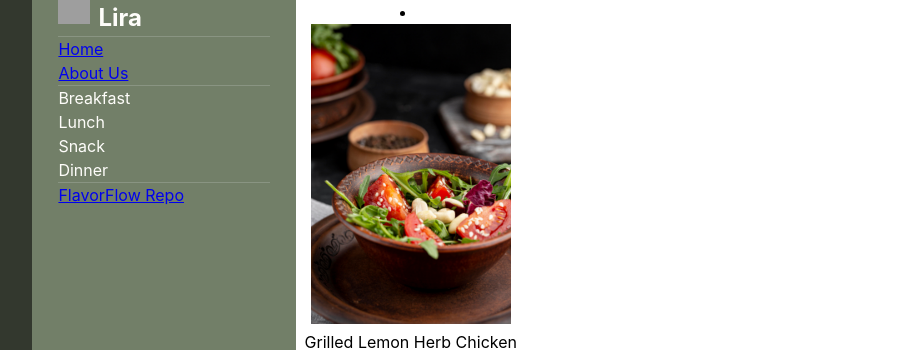
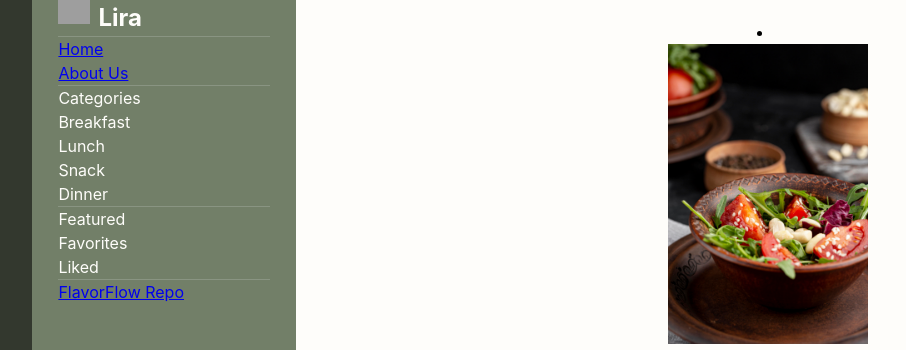
Before and after one commit to clasei/flavorflow, a React (Vite) app: page / in a window 1280 px wide. Shown: the top 350 px of the page, without its empty margins (40-946 px from the left). Built offline with nearby package versions, Linux system fonts and the light colour scheme; grey boxes are pictures that could not be loaded.

Commit message:
css fixes

```diff
--- a/src/App.css
+++ b/src/App.css
@@ -57,10 +57,19 @@
 #mainPage{
   display: flex;
   flex-direction: row;
+  height: 100vh;
 }
 
 body{
   max-height: 100vh;
+}
+
+.mainContainer{
+  flex-grow: 1;
+  padding: 20px;
+  height: 100vh;
+  overflow-y: auto;
+  background-color: var(--color-neutral500);
 }
 
 .recipeImg{
@@ -69,8 +78,11 @@ body{
 
 .sidebar {
   height: 100vh;
+  width: 336px;
   display: flex;
   color: var(--color-neutral500);
+  overflow: hidden;
+  flex-shrink: 0;
 }
 
 .sidebar section {
@@ -94,7 +106,7 @@ body{
   background-color: var(--color-primary500);
 }
 
-.sidebarLinks, .sidebarProfile, .sidebarCategories, .sidebarFooter{
+.sidebarLinks, .sidebarProfile, .sidebarCategories, .sidebarFooter, .sidebarFav{
   display: flex;
   flex-direction: column;
   align-items: flex-start;
--- a/src/components/Sidebar.jsx
+++ b/src/components/Sidebar.jsx
@@ -34,10 +34,19 @@ function Sidebar() {
         <hr />
 
         <section className="sidebarCategories">
+        <p className="smallHeader">Categories</p>
           <p>Breakfast</p>
           <p>Lunch</p>
           <p>Snack</p>
           <p>Dinner</p>
+        </section>
+
+        <hr />
+
+        <section className="sidebarFav">
+        <p className="smallHeader">Featured</p>
+          <p>Favorites</p>
+          <p>Liked</p>
         </section>
 
         <hr />
--- a/src/pages/Dashboard.jsx
+++ b/src/pages/Dashboard.jsx
@@ -2,7 +2,7 @@ import RecipeList from '../components/RecipeList.jsx'
 
 function Dashboard() {
   return (
-    <div>
+    <div className='mainContainer'>
       <RecipeList />
     </div>
   )
```
